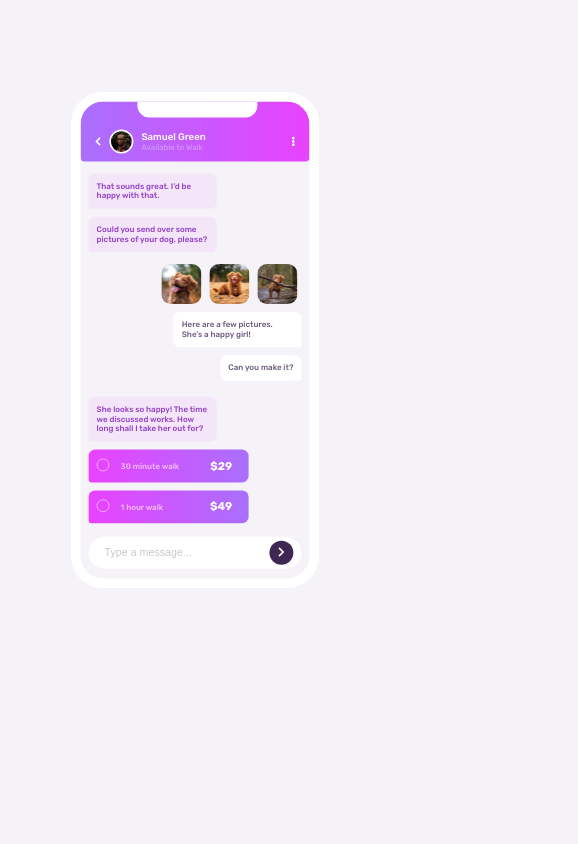
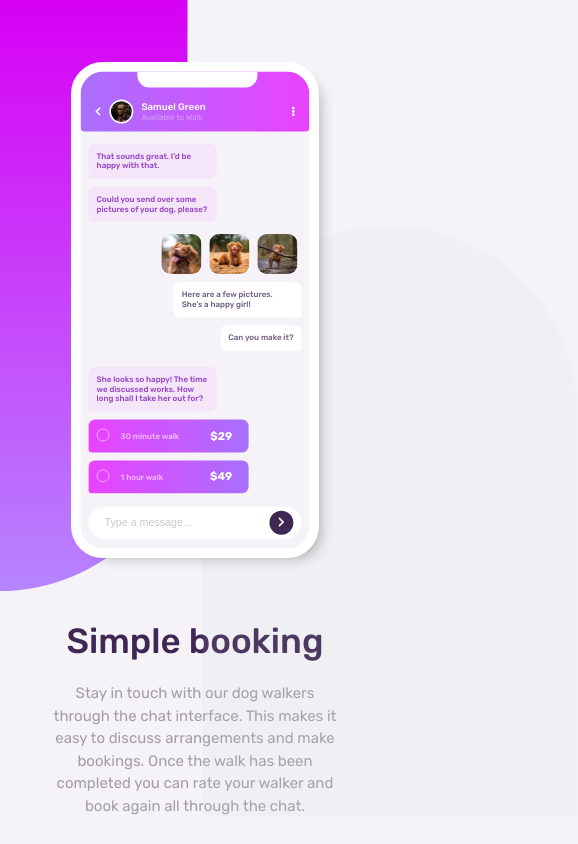
Before and after one commit to doyo91/chat-app-css-illustration, a plain HTML site: page index.html in a window 390 px wide. Shown: the whole page, 578 px wide, since content can reach past the window. Drawn offline with Linux system fonts and the light colour scheme.

Commit message:
Responsive

```diff
--- a/index.html
+++ b/index.html
@@ -103,6 +103,7 @@
         </p>
       </article>
       <div class="bg-main"></div>
+      <div class="bg-mainGray"></div>
     </main>
 
     <script>
--- a/scss/components/_mobile.scss
+++ b/scss/components/_mobile.scss
@@ -6,8 +6,9 @@
   border: 1.2rem solid white;
   position: relative;
   overflow: hidden;
-
-  @media screen and (max-width: $break-medium) {
+  z-index: 9;
+  box-shadow: 12px 10px 17px -11px rgba(0, 0, 0, 0.3);
+  @media screen and (max-width: 500px) {
     transform: scale(0.8);
   }
 
@@ -158,6 +159,7 @@
     display: flex;
     justify-content: center;
     align-items: center;
+    cursor: pointer;
 
     &:hover {
       background-color: lighten($clr-secondary-dark-violet, 15%);
--- a/scss/components/_pricing.scss
+++ b/scss/components/_pricing.scss
@@ -18,6 +18,7 @@
       $clr-gradient-magenta
     );
     position: relative;
+    cursor: pointer;
 
     input {
       appearance: none;
--- a/scss/views/_home.scss
+++ b/scss/views/_home.scss
@@ -1,18 +1,96 @@
 main {
-  max-width: 1024px;
+  max-width: 1440px;
   margin: auto;
   width: 100%;
   height: 100%;
   position: relative;
   display: flex;
+  flex-direction: column;
   justify-content: center;
   align-items: center;
-  padding-top: 3rem;
+  padding-top: 5rem;
+
+  @media screen and (min-width: $break-desktop) {
+    flex-direction: row;
+    height: 100vh;
+    justify-content: space-evenly;
+  }
+
+  @media screen and (max-width: 500px) {
+    padding-top: 0;
+  }
 
   .info {
-    display: none;
+    padding: 5rem 5rem 5rem 0;
+    max-width: 40rem;
+    text-align: center;
+
+    @media screen and (max-width: 500px) {
+      padding: 0 5rem;
+    }
+
+    &__title {
+      font-size: 3.5rem;
+      font-weight: 500;
+      color: $clr-text-primary-dark-violet;
+      margin-bottom: 2rem;
+    }
+
+    &__description {
+      color: $clr-text-primary-grayish-violet;
+      font-size: 1.5rem;
+      line-height: 1.5;
+      font-weight: 400;
+    }
+    @media screen and (min-width: $break-desktop) {
+      max-width: 60rem;
+      text-align: left;
+      &__title {
+        font-size: 4.2rem;
+      }
+
+      &__description {
+        font-size: 1.8rem;
+        line-height: 1.7;
+      }
+    }
+  }
+
+  .bg-main {
+    position: absolute;
+    top: 0;
+    left: 0;
+    transform: translateX(-50%);
+    height: 70vh;
+    width: 37.5rem;
+    background-image: linear-gradient(
+      to top,
+      lighten($clr-gradient-violet, 15%),
+      darken($clr-gradient-magenta, 15%)
+    );
+    border-radius: 0 0 35rem 35rem;
+
+    @media screen and (min-width: $break-desktop) {
+      width: 60rem;
+      border-radius: 0 0 35rem 35rem;
+      height: 80vh;
+    }
+  }
+
+  .bg-mainGray {
+    position: absolute;
+    bottom: 0;
+    right: 0;
+    transform: translateX(50%);
+    height: 70vh;
+    width: 37.5rem;
+    background-color: rgba($clr-text-primary-grayish-blue, 0.1);
+    border-radius: 35rem 35rem 0 0;
+
+    @media screen and (min-width: $break-desktop) {
+      width: 60rem;
+      border-radius: 35rem 35rem 0 0;
+      height: 80vh;
+    }
   }
 }
-
-@media screen and (min-width: $break-desktop) {
-}
```
Also changed, not shown: css/styles.min.css.
